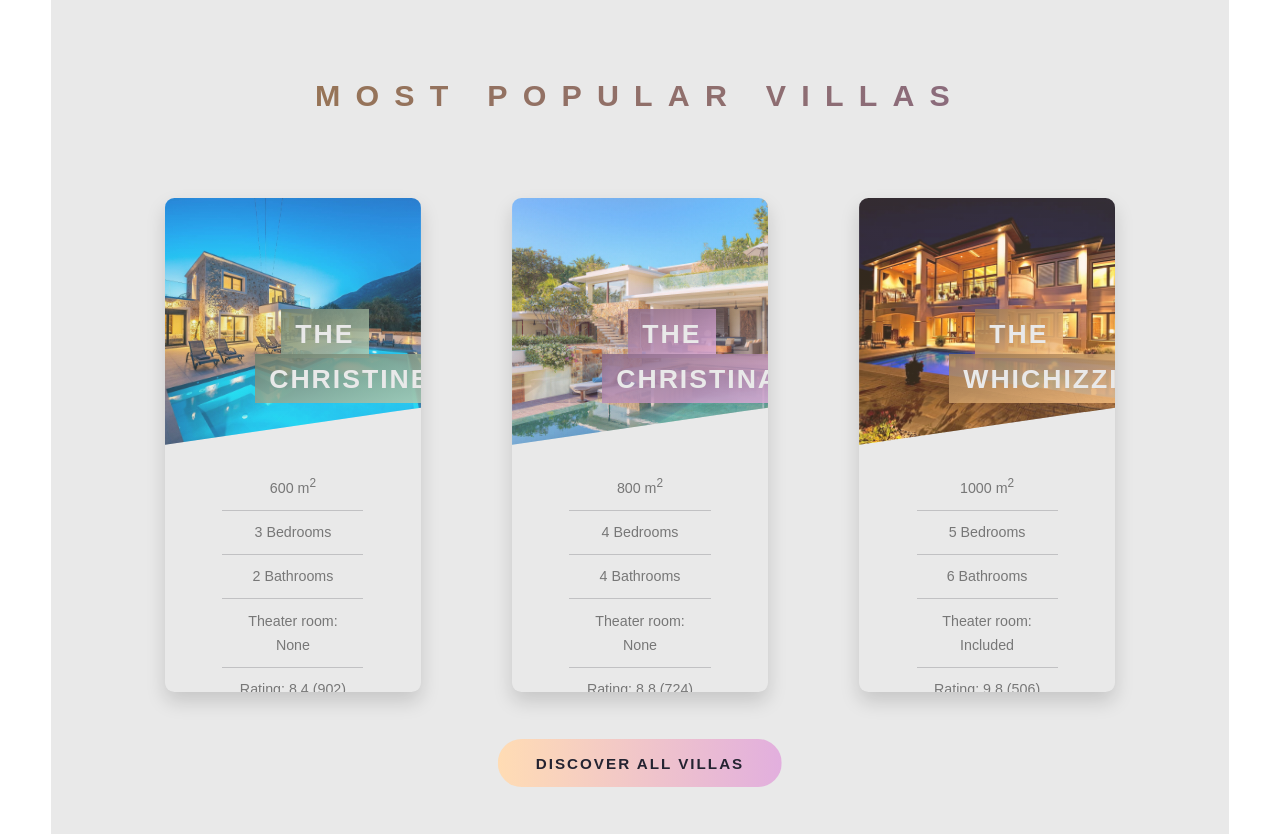
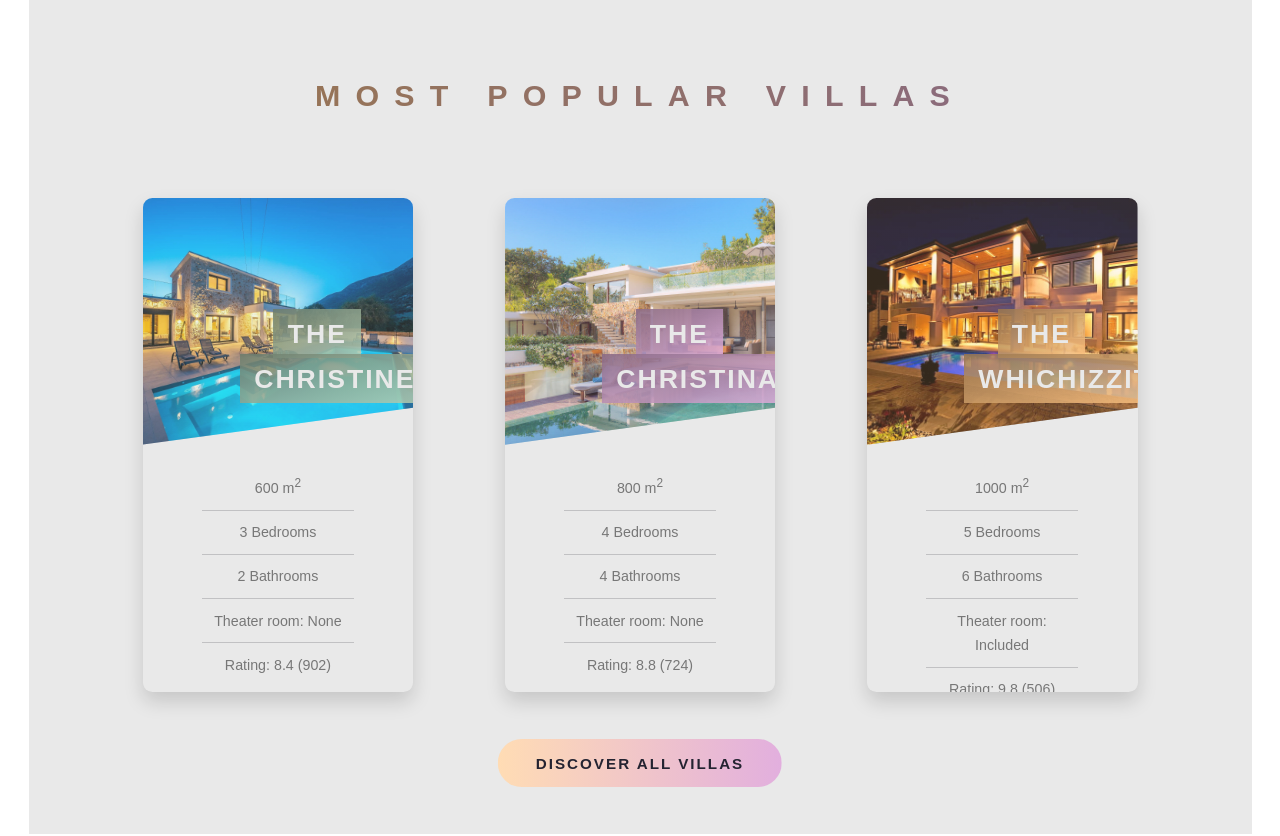
Before and after one commit to jasonLapina/Project-Relux, a React (Create React App) app: page / in a window 1280 px wide. Shown: the part 2424-3260 px from the top of the page. Built offline with nearby package versions, Linux system fonts and the light colour scheme; grey boxes are pictures that could not be loaded.

Commit message:
increase body max-width

```diff
--- a/src/scss/base/_base.scss
+++ b/src/scss/base/_base.scss
@@ -29,7 +29,7 @@ body {
   @include query(phone) {
     padding: 0;
   }
-  max-width: 130rem;
+  max-width: 190rem;
   margin: 0 auto;
 }
 
```
